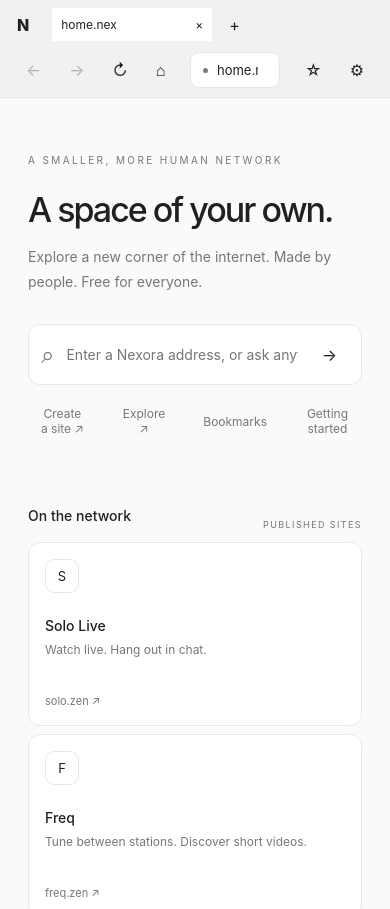
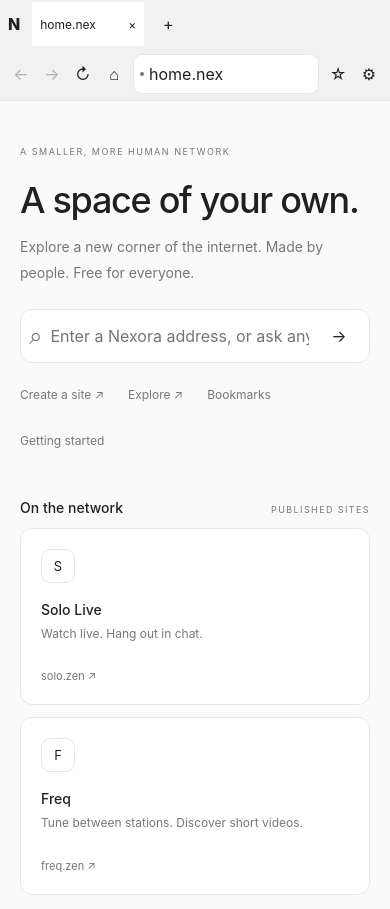
Before and after one commit to coldzeeyt/nexora, a React (Vite) app: page / in a window 390 px wide. Shown: the top 909 px of the page. Built offline with nearby package versions, Linux system fonts and the light colour scheme.

Commit message:
Make Nexora responsive with device cutout and gesture bar safe areas

```diff
--- a/src/style.css
+++ b/src/style.css
@@ -31,4 +31,53 @@ iframe{animation:content-enter 240ms ease both}
 .studio-panel{padding:26px;border:1px solid var(--line);border-radius:12px;background:var(--surface);margin:22px 0}.studio-form{display:grid;gap:16px}.studio-form label{display:grid;gap:8px;font-size:13px}.studio-form input,.studio-form select{padding:12px;border:1px solid var(--line);border-radius:8px;background:var(--surface);color:inherit;min-width:0;width:100%}.domain-input{display:flex;gap:8px}.domain-input select{width:90px}.studio-actions{display:flex;gap:10px;flex-wrap:wrap}.studio-preview{height:320px;border:1px solid var(--line);border-radius:8px}.studio-message{padding:16px;border:1px solid var(--line);border-radius:8px;white-space:pre-wrap}.studio-form .primary{justify-self:start}.studio-form .note{margin:0}
 .studio-form textarea{font:inherit;padding:12px;border:1px solid var(--line);border-radius:8px;background:var(--surface);color:inherit;min-height:130px;resize:vertical}
 .cards{grid-template-columns:repeat(auto-fit,minmax(180px,1fr))}.card:nth-child(4){animation-delay:135ms}
-.freq-page{height:calc(100vh - 99px);width:100%;overflow:hidden}.freq-message{padding:48px;margin:0}
+.freq-page{height:calc(100dvh - 101px);width:100%;overflow:hidden}.freq-message{padding:48px;margin:0}
+.browser>header .toolbar form{min-width:0}.browser>header .toolbar input{min-width:0}
+.browser>header .tabs{overflow-x:auto;overscroll-behavior-x:contain;scrollbar-width:thin}
+.browser>header .tab{flex-shrink:0}.browser>header .tab button:first-child{overflow:hidden;text-overflow:ellipsis;white-space:nowrap;max-width:180px}
+.browser>main nav{flex-wrap:wrap}.browser>main p,.studio-message,.ai-box{overflow-wrap:anywhere}
+.browser>iframe{height:calc(100dvh - 101px)}
+@media(max-width:600px){
+ .browser>header .tabs{padding:0 8px;height:48px;gap:4px;scrollbar-width:none}
+ .browser>header .brand{margin:0 8px 0 0;flex-shrink:0}
+ .browser>header .tab{min-width:112px;max-width:150px;align-items:center}
+ .browser>header .tab button{min-height:44px;padding:8px}
+ .browser>header .tab button:first-child{max-width:108px;flex:1;text-align:left}
+ .browser>header .tabs>button{min-width:40px;min-height:44px;flex-shrink:0}
+ .browser>header .toolbar{gap:1px;padding:4px 6px}
+ .browser>header .toolbar>button{padding:4px;min-width:30px;height:44px;font-size:16px;flex-shrink:0}
+ .browser>header .toolbar form{margin:0 3px;padding:0 6px}
+ .browser>header .toolbar input{font-size:16px;padding:9px 5px}
+ .browser>header .network-dot{flex-shrink:0;width:4px;height:4px}
+ .browser>main{padding:38px 20px 24px;width:100%}
+ .browser>main h1{font-size:36px;line-height:1.12;letter-spacing:-1.3px}
+ .browser>main .eyebrow{font-size:9px;letter-spacing:1.5px}
+ .browser>main .search{margin-top:24px;padding:4px 8px}
+ .browser>main .search input{font-size:16px;padding:12px 8px}
+ .browser>main .search button{min-width:44px;min-height:44px}
+ .browser>main nav{gap:2px 8px;margin:10px -8px 32px}
+ .browser>main nav button{min-height:44px;padding:8px;font-size:12px}
+ .browser>main .section-title{gap:12px;align-items:baseline;flex-wrap:wrap}
+ .browser>main .section-title h2{margin-bottom:12px}
+ .browser>main .cards{grid-template-columns:1fr;gap:12px}
+ .browser>main .card{padding:20px;position:relative}
+ .browser>main .card h3{margin-top:18px}
+ .browser>main .card p{margin-bottom:20px}
+ .browser>main .row{min-height:48px;gap:12px}
+ .browser>main footer{flex-wrap:wrap;gap:12px;margin-top:40px}
+ .browser>main footer button{min-height:44px}
+ .studio-panel{padding:20px;margin:18px 0}.studio-form{gap:14px}
+ .studio-form input,.studio-form select,.studio-form textarea{font-size:16px;min-height:44px}
+ .studio-form button,.studio-actions button{min-height:44px}
+ .studio-actions{gap:6px}.studio-preview{height:280px;max-width:100%}
+ .ai-box{padding:20px;margin-top:22px}.ai-box p{font-size:15px}
+ .freq-message{padding:32px 20px}
+}
+@media(max-width:360px){.browser>main{padding-inline:16px}.browser>header .toolbar>button{min-width:27px;padding:2px}.browser>header .network-dot{display:none}.browser>main h1{font-size:32px}}
+/* The OS supplies cutout and gesture-bar insets on phones and tablets. */
+:root{--safe-top:env(safe-area-inset-top,0px);--safe-right:env(safe-area-inset-right,0px);--safe-bottom:env(safe-area-inset-bottom,0px);--safe-left:env(safe-area-inset-left,0px)}
+.browser{min-height:100dvh;padding-left:var(--safe-left);padding-right:var(--safe-right)}
+.browser>header{padding-top:var(--safe-top)}
+.browser>main{padding-bottom:calc(24px + var(--safe-bottom))}
+.browser>.solo-page{padding-bottom:var(--safe-bottom)}
+.browser>.freq-page,.browser>iframe{height:calc(100dvh - 101px - var(--safe-top) - var(--safe-bottom))}
```
